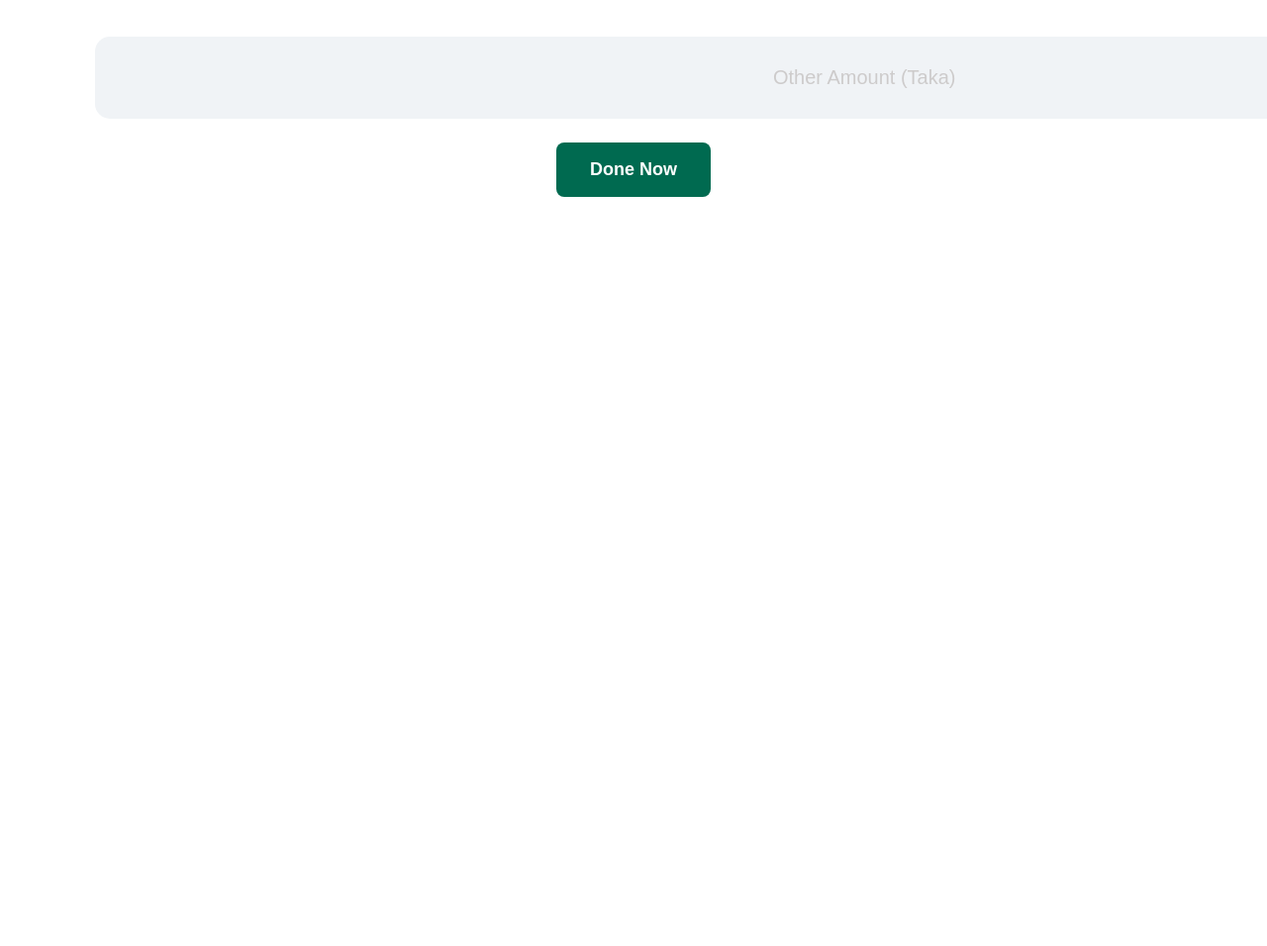
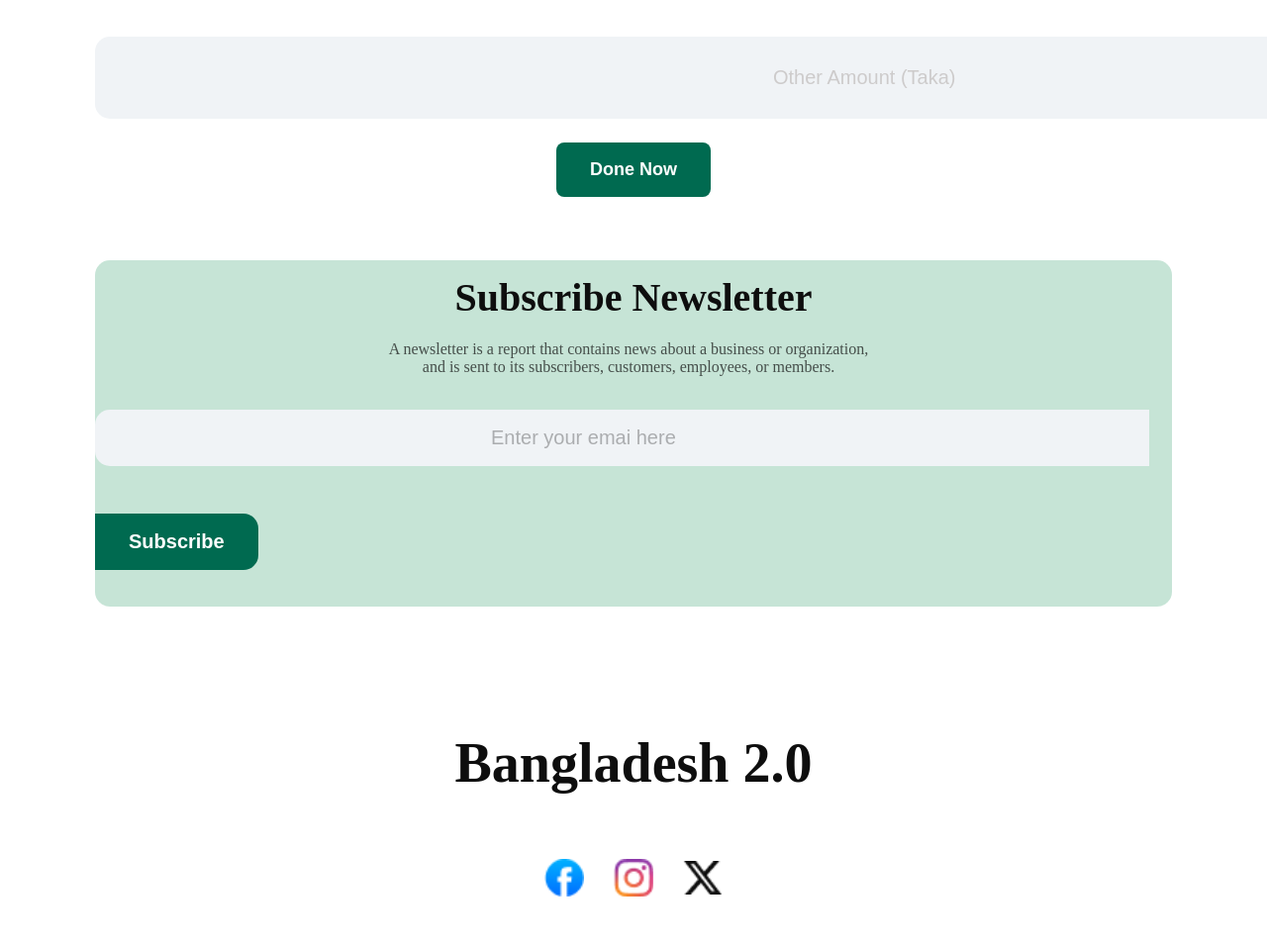
Before and after one commit to Tanjib-Alamin/Mi-01-Assinment, a plain HTML site: page index.html in a window 1280 px wide. Shown: the part 3707-4663 px from the top of the page at 99% size. Before the commit the page ends 3970 px from the top, so only its background shows below. Drawn offline with Linux system fonts and the light colour scheme.

Commit message:
6th commit subscriber newslatter section

```diff
--- a/index.html
+++ b/index.html
@@ -213,9 +213,50 @@
                 <!--_____________ This is Donate today    section end __________________-->
 
 
+                <!--_____________ This is Subscriber Newslatter section star__________________-->
+
+
+                <div class="subscrib_newslatter_section">
+                    <div class="title_bar">
+                        <div>
+                            <h2 class="title_header">Subscribe Newsletter</h2>
+                        </div>
+                        <p class="primary_para">
+                            A newsletter is a report that contains news about a business or organization,<br> and is sent to its subscribers, customers, employees, or members.
+                        </p>
+                    </div>
+                    <form class="subscrib_form" >
+                        <input class="form_input" type="text" placeholder="Enter your emai here"><button class="subscrib_btn">Subscribe</button>
+                    </form>
+
+                </div>
+
+
+
+                <!--_____________ This is Subscriber Newslatter section end __________________-->
+
+
 
          </main>
 
          <!--_____________ This is Main section end __________________-->
+
+
+         <!--_____________ This is footer section start __________________-->
+
+         <footer>
+
+            <div class="footer_title">
+                <h2 class="header_title">Bangladesh 2.0</h2>
+            </div>
+            <div class="footer_icon">
+                <img src="assets/facebook.png" alt="" width="40px">
+                <img src="assets/instagram.png" alt="" width="40px">
+                <img src="assets/x.png" alt="" width="40px">
+            </div>
+         </footer>
+
+         <!--_____________ This is footer section end __________________-->
+
 </body>
 </html>
--- a/style.css
+++ b/style.css
@@ -39,6 +39,8 @@ body{
     margin-bottom: 10px;
     margin-top: 10px;
     padding-right: 10px;
+    font-size: 16px;
+    font-weight: 400;
 }
 .common_btn{
     margin-top: 10px;
@@ -334,6 +336,77 @@ nav{
     text-align: center;
 }
 
+/*  ___________ Donate Today styles  end_______________________ */
 
 
-/*  ___________ Donate Today styles  end_______________________ */
+/*  ___________ subscribs newslatter styles  starts_______________________ */
+
+
+.subscrib_newslatter_section{
+    background-color: #C6E4D6;
+    height: 350px;
+    display: flex;
+    flex-direction: column;
+    justify-content: center;
+    align-items:center;
+    border-radius: 15px;
+    margin-bottom: 40px;
+
+}
+
+
+.form_input{
+    padding: 17px 400px;
+    background-color: rgb(240, 243, 246);
+    font-size: 20px;
+    font-weight: 400;
+    border: none;
+    margin:24px 0;
+    border-top-left-radius: 15px;
+    border-bottom-left-radius: 15px;
+
+}
+
+.form_input::placeholder{
+    color:  rgba(14, 14, 14, 0.3);
+}
+
+.subscrib_btn{
+
+        padding: 17px 34px  ;
+
+        background: rgb(0, 106, 80);
+        color: rgb(255, 255, 255);
+        font-size: 20px;
+        font-weight: 600;
+        margin:24px 0;
+        border: none;
+        border-top-right-radius: 15px;
+        border-bottom-right-radius: 15px;
+
+}
+
+/*  ___________ subscribs newslatter styles  end_______________________ */
+
+
+/*  ___________ footer styles  start_______________________ */
+
+
+footer{
+
+    text-align: center;
+    margin-top: 60px;
+    padding: 50px;
+}
+.footer_title{
+    margin-bottom: 65px;
+}
+
+.footer_icon{
+    display: flex;
+    justify-content: center;
+    align-items: center;
+    gap: 30px;
+}
+
+/*  ___________ footer styles  end_______________________ */
```
